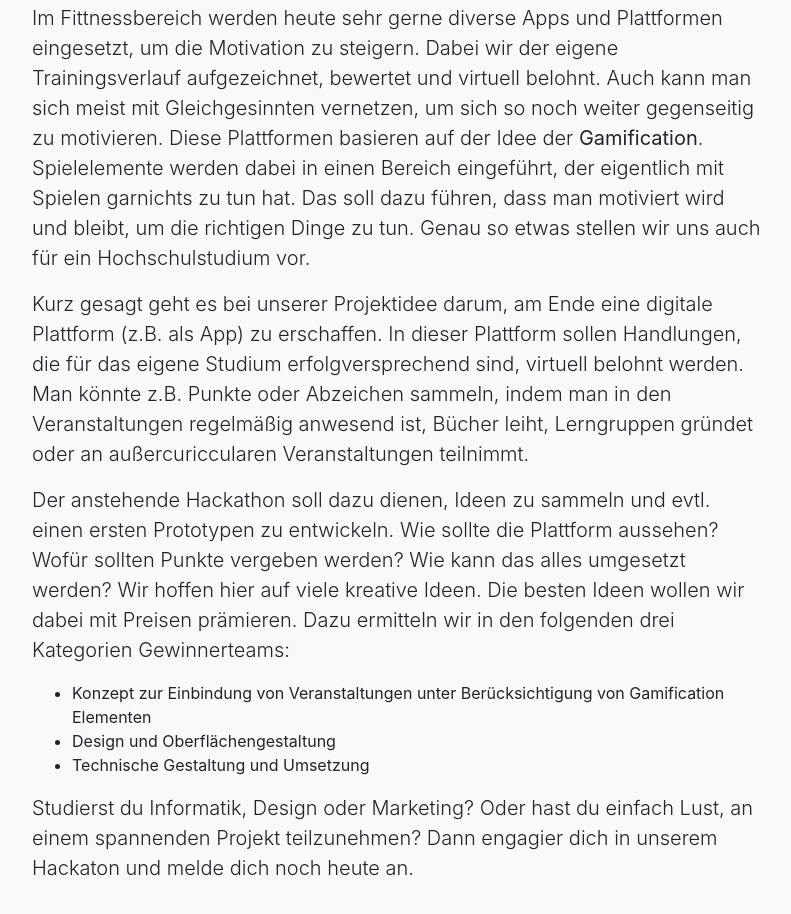
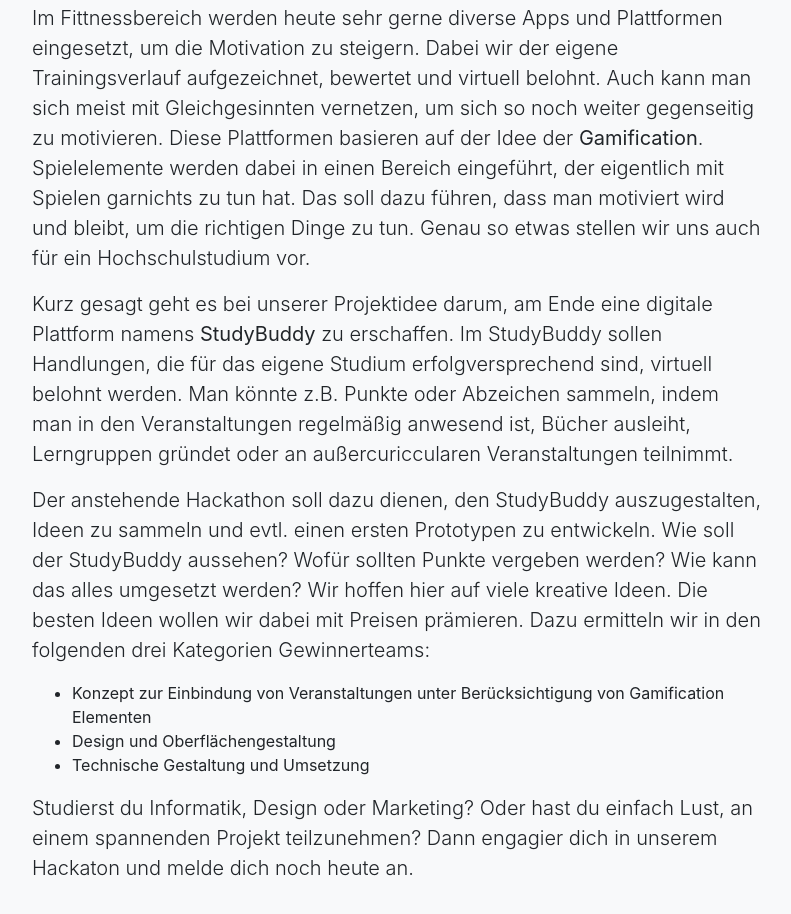
Before and after one commit to LosWochos76/digifellows-hackathon, a website with bundled scripts: page public/index.html in a window 1280 px wide. Shown: the part 1486-2400 px from the top of the page, without its empty margins (243-1034 px from the left). Built offline with nearby package versions, Linux system fonts and the light colour scheme.

```diff
--- a/public/index.html
+++ b/public/index.html
@@ -5,7 +5,7 @@
   <meta name="viewport" content="width=device-width, initial-scale=1, shrink-to-fit=no">
   <meta name="description" content="">
   <meta name="author" content="Alexander Stuckenholz">
-  <title>DigiFellows Hackathon</title>
+  <title>StudyBuddy Hackathon</title>
   <link href="vendor/bootstrap/css/bootstrap.min.css" rel="stylesheet">
   <link href="css/scrolling-nav.css" rel="stylesheet">
 </head>
@@ -13,7 +13,7 @@
   <!-- Navigation -->
   <nav class="navbar navbar-expand-lg navbar-dark bg-dark fixed-top" id="mainNav">
     <div class="container">
-      <a class="navbar-brand js-scroll-trigger" href="#page-top">DigiFellows Hackathon</a>
+      <a class="navbar-brand js-scroll-trigger" href="#page-top">StudyBuddy Hackathon</a>
       <button class="navbar-toggler" type="button" data-toggle="collapse" data-target="#navbarResponsive"
         aria-controls="navbarResponsive" aria-expanded="false" aria-label="Toggle navigation">
         <span class="navbar-toggler-icon"></span>
@@ -42,7 +42,7 @@
 
   <header class="bg-primary text-white">
     <div class="container text-center">
-      <h1>Willkommen beim DigiFellows Hackathon</h1>
+      <h1>Willkommen beim StudyBuddy Hackathon</h1>
       <p class="lead">Wir wollen Hochschullehre neu denken!</p>
     </div>
   </header>
@@ -92,14 +92,14 @@
             Genau so etwas stellen wir uns auch für ein Hochschulstudium vor.
           </p>
           <p class="lead">
-            Kurz gesagt geht es bei unserer Projektidee darum, am Ende eine digitale Plattform (z.B. als App) zu erschaffen.
-            In dieser Plattform sollen Handlungen, die für das eigene Studium erfolgversprechend sind, virtuell belohnt werden.
+            Kurz gesagt geht es bei unserer Projektidee darum, am Ende eine digitale Plattform namens <strong>StudyBuddy</strong> zu erschaffen.
+            Im StudyBuddy sollen Handlungen, die für das eigene Studium erfolgversprechend sind, virtuell belohnt werden.
             Man könnte z.B. Punkte oder Abzeichen sammeln, indem man in den Veranstaltungen regelmäßig anwesend ist,
-            Bücher leiht, Lerngruppen gründet oder an außercuriccularen Veranstaltungen teilnimmt.
+            Bücher ausleiht, Lerngruppen gründet oder an außercuriccularen Veranstaltungen teilnimmt.
           </p>
           <p class="lead">
-            Der anstehende Hackathon soll dazu dienen, Ideen zu sammeln und evtl. einen ersten Prototypen zu entwickeln.
-            Wie sollte die Plattform aussehen? Wofür sollten Punkte vergeben werden? Wie kann das alles umgesetzt werden?
+            Der anstehende Hackathon soll dazu dienen, den StudyBuddy auszugestalten, Ideen zu sammeln und evtl. einen ersten Prototypen zu entwickeln.
+            Wie soll der StudyBuddy aussehen? Wofür sollten Punkte vergeben werden? Wie kann das alles umgesetzt werden?
             Wir hoffen hier auf viele kreative Ideen. Die besten Ideen wollen wir dabei mit Preisen prämieren.
             Dazu ermitteln wir in den folgenden drei Kategorien Gewinnerteams:
           </p>
```
